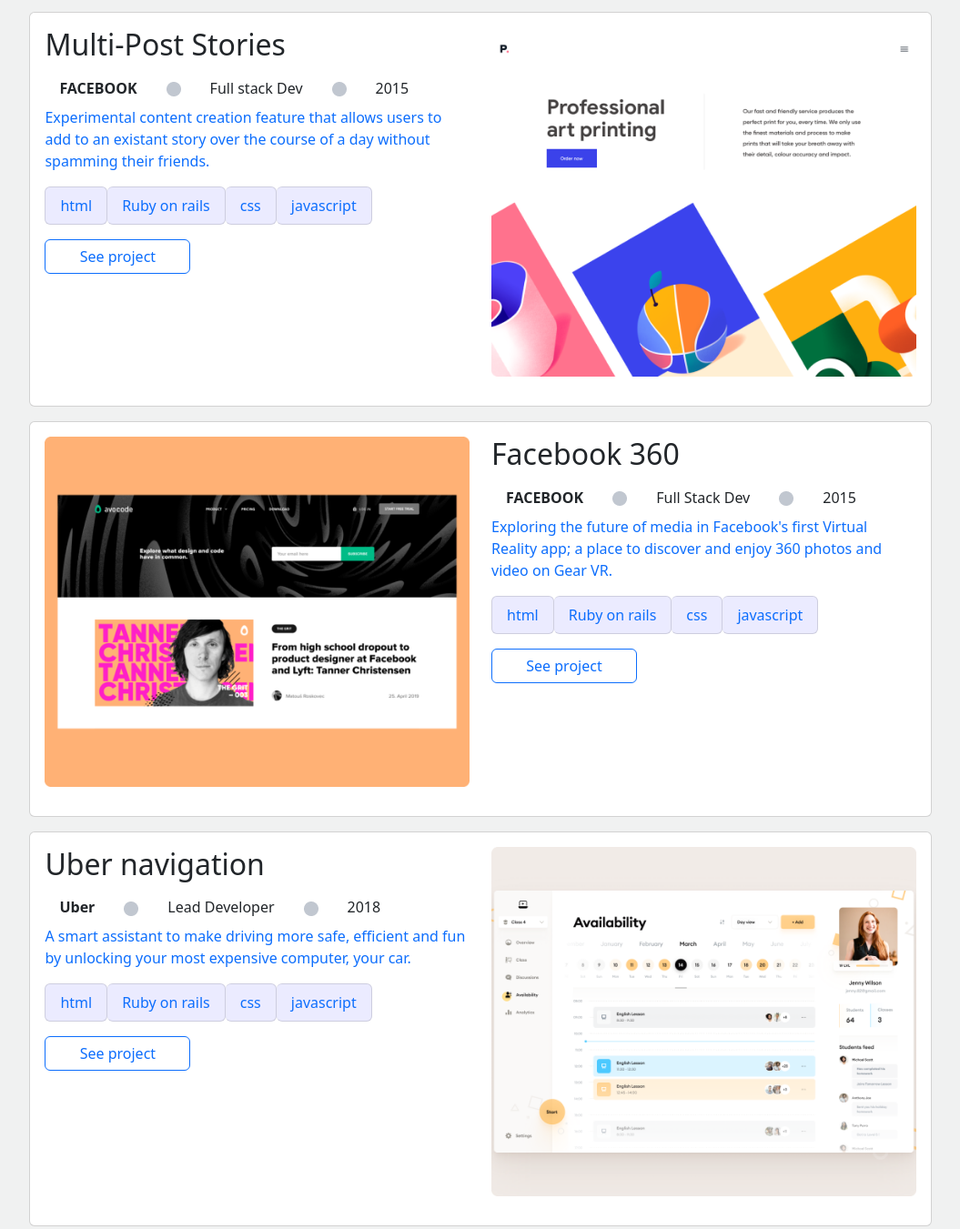
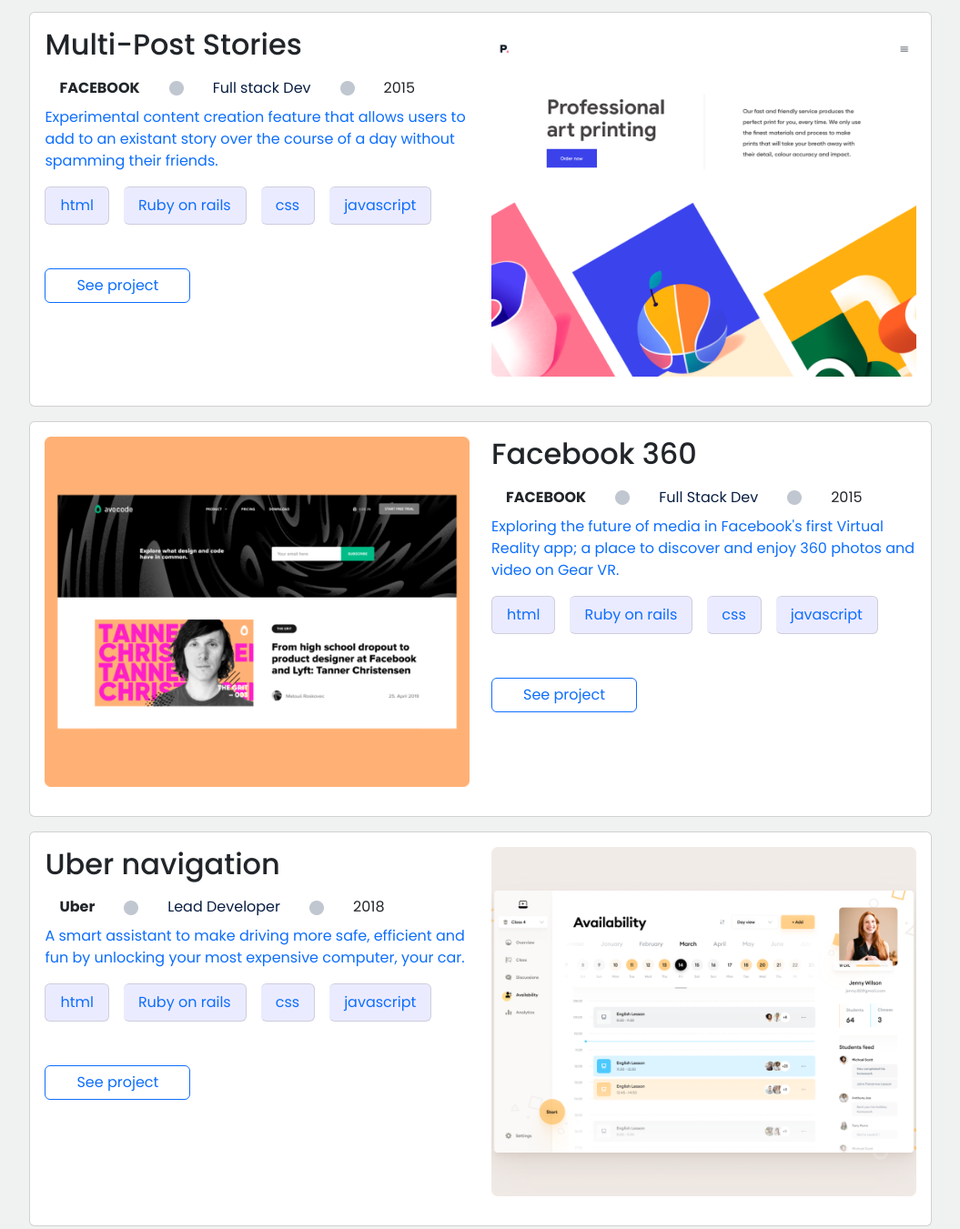
Before and after one commit to beteland123/portiflio-website-using-bootstrap, a website: page index.html in a window 1280 px wide. Shown: the part 1222-2573 px from the top of the page at 91% size, without its empty margins (112-1167 px from the left). Drawn offline with nearby package versions, Linux system fonts and the light colour scheme.

Commit message:
Update the color and font family

```diff
--- a/index.html
+++ b/index.html
@@ -19,7 +19,7 @@
   <body>
     <div class="container-fluid">
       <nav class="navbar navbar-expand-md navbar-dark text-primary bg-white container-fluid">
-        <a class="navbar-brand text-primary" href="#">My logo</a>
+        <a class="navbar-brand text-primary" href="#">My Logo</a>
 
         <!-- Toggler/collapsibe Button -->
         <button
@@ -59,13 +59,13 @@
         <div class="card-img-overlay  mt-5 mt-2">
           <div class="w-65 ml">
              <h1 class="text-dark fw-bolder">I'm BetelAnd! Glad to see you!</h1>
-          <p class="text-primary ">
+          <p class="dark-blue ">
             I'm a software developer! I can help you build a product, feature or
             website. Look through some of my work and experience! If you like
             what you see and have a project you need coded, don't hesitate to
             contact me.
           </p>
-          <p class="text-primary">LET'S CONNECT</p>
+          <p class="lets">LET'S CONNECT</p>
           <ul class="list-group list-group-horizontal">
             <li class="list-group-item list-group-item border-0">
               <img src="/images/twitter.png" alt="Twitter" />
@@ -107,7 +107,7 @@
                     <li class="list-group-item list-group-item border-0">
                       <img src="/images/dot1.png" />
                     </li>
-                    <li class="list-group-item list-group-item border-0">
+                    <li class="list-group-item list-group-item border-0 job-color">
                       Back End Dev
                     </li>
                     <li class="list-group-item list-group-item border-0">
@@ -123,25 +123,25 @@
                   </p>
                   <ul class="list-group list-group-horizontal">
                     <li
-                      class="list-group-item list-group-item bg-muted text-primary m rounded"
+                      class="list-group-item list-group-item bg-muted text-primary mr rounded"
                       id="lang"
                     >
                       html
                     </li>
                     <li
-                      class="list-group-item list-group-item bg-muted text-primary m rounded"
+                      class="list-group-item list-group-item bg-muted text-primary mr rounded"
                       id="lang"
                     >
                       css
                     </li>
                     <li
-                      class="list-group-item list-group-item bg-muted text-primary m rounded"
+                      class="list-group-item list-group-item bg-muted text-primary mr rounded"
                       id="lang"
                     >
                       javascript
                     </li>
                   </ul>
-                  <button type="button" class="btn btn-outline-primary w-50 m">
+                  <button type="button" class="btn btn-outline-primary w-50 mt">
                     See project
                   </button>
                 </div>
@@ -167,7 +167,7 @@
                     <li class="list-group-item list-group-item border-0">
                       <img src="/images/dot1.png" />
                     </li>
-                    <li class="list-group-item list-group-item border-0">
+                    <li class="list-group-item list-group-item border-0 job-color">
                       Full stack Dev
                     </li>
                     <li class="list-group-item list-group-item border-0">
@@ -184,31 +184,31 @@
                   </p>
                   <ul class="list-group list-group-horizontal">
                     <li
-                      class="list-group-item list-group-item bg-muted text-primary m rounded"
+                      class="list-group-item list-group-item bg-muted text-primary mr rounded"
                       id="lang"
                     >
                       html
                     </li>
                     <li
-                      class="list-group-item list-group-item bg-muted text-primary m rounded"
+                      class="list-group-item list-group-item bg-muted text-primary mr rounded"
                       id="lang"
                     >
                       Ruby on rails
                     </li>
                     <li
-                      class="list-group-item list-group-item bg-muted text-primary m rounded"
+                      class="list-group-item list-group-item bg-muted text-primary mr rounded"
                       id="lang"
                     >
                       css
                     </li>
                     <li
-                      class="list-group-item list-group-item bg-muted text-primary m rounded"
+                      class="list-group-item list-group-item bg-muted text-primary mr rounded"
                       id="lang"
                     >
                       javascript
                     </li>
                   </ul>
-                  <button type="button" class="btn btn-outline-primary w-50 m">
+                  <button type="button" class="btn btn-outline-primary w-50 mt">
                     See project
                   </button>
                 </div>
@@ -234,7 +234,7 @@
                     <li class="list-group-item list-group-item border-0">
                       <img src="/images/dot1.png" />
                     </li>
-                    <li class="list-group-item list-group-item border-0">
+                    <li class="list-group-item list-group-item border-0 job-color">
                       Full Stack Dev
                     </li>
                     <li class="list-group-item list-group-item border-0">
@@ -251,32 +251,32 @@
                   </p>
                   <ul class="list-group list-group-horizontal">
                     <li
-                      class="list-group-item list-group-item bg-muted text-primary m rounded"
+                      class="list-group-item list-group-item bg-muted text-primary mr rounded"
                       id="lang"
                     >
                       html
                     </li>
                     <li
-                      class="list-group-item list-group-item bg-muted text-primary m rounded"
+                      class="list-group-item list-group-item bg-muted text-primary mr rounded"
                       id="lang"
                     >
                       Ruby on rails
                     </li>
                     <li
-                      class="list-group-item list-group-item bg-muted text-primary m rounded"
+                      class="list-group-item list-group-item bg-muted text-primary mr rounded"
                       id="lang"
                     >
                       css
                     </li>
                     <li
-                      class="list-group-item list-group-item bg-muted text-primary m rounded"
+                      class="list-group-item list-group-item bg-muted text-primary mr rounded"
                       id="lang"
                     >
                       javascript
                     </li>
 
                   </ul>
-                  <button type="button" class="btn btn-outline-primary w-50 m">
+                  <button type="button" class="btn btn-outline-primary w-50 mt">
                     See project
                   </button>
                 </div>
@@ -302,7 +302,7 @@
                     <li class="list-group-item list-group-item border-0">
                       <img src="/images/dot1.png" />
                     </li>
-                    <li class="list-group-item list-group-item border-0">
+                    <li class="list-group-item list-group-item border-0 job-color">
                       Lead Developer
                     </li>
                     <li class="list-group-item list-group-item border-0">
@@ -318,31 +318,31 @@
                   </p>
                   <ul class="list-group list-group-horizontal">
                     <li
-                      class="list-group-item list-group-item bg-muted text-primary m rounded"
+                      class="list-group-item list-group-item bg-muted text-primary mr rounded"
                       id="lang"
                     >
                       html
                     </li>
                     <li
-                      class="list-group-item list-group-item bg-muted text-primary m rounded"
+                      class="list-group-item list-group-item bg-muted text-primary mr rounded"
                       id="lang"
                     >
                       Ruby on rails
                     </li>
                     <li
-                      class="list-group-item list-group-item bg-muted text-primary m rounded"
+                      class="list-group-item list-group-item bg-muted text-primary mr rounded"
                       id="lang"
                     >
                       css
                     </li>
                     <li
-                      class="list-group-item list-group-item bg-muted text-primary m rounded"
+                      class="list-group-item list-group-item bg-muted text-primary mr rounded"
                       id="lang"
                     >
                       javascript
                     </li>
                   </ul>
-                  <button type="button" class="btn btn-outline-primary w-50 m">
+                  <button type="button" class="btn btn-outline-primary w-50 mt">
                     See project
                   </button>
                 </div>
@@ -380,7 +380,7 @@
                   <img alt="Twitter" src="/images/sign.png" />
                 </li>
               </ul>
-              <button type="button" class="btn btn-outline-primary w-50 m">
+              <button type="button" class="btn btn-outline-primary w-50 mt">
                 Get my resume
               </button>
             </div>
--- a/style.css
+++ b/style.css
@@ -1,15 +1,19 @@
+@import url('https://fonts.googleapis.com/css2?family=Poppins:wght@200;300;400;500;600;700&display=swap');
+body{
+    font-family:poppins,sans-serif;
+}
 span {
   color: #1717a1;
 }
 .m{
     margin-bottom: 1em !important;
-    }
+ }
 
 body{
     background-color: rgb(240, 241, 241);
 }
-.mt-5{
-    margin-left: ($spacer * .25) !important;
+.mt{
+    margin-top: 3em;
 }
 #lang{
     background-color: #EBEBFF;
@@ -32,3 +36,18 @@
 .ml{
     margin-left: 10em;
 }
+.dark-blue{
+    color: #344563;
+}
+h1{
+    color:  #091E42;
+}
+.lets{
+    color: #7F8CFF;
+}
+.job-color{
+    color: #091E42;
+}
+.mr{
+    margin-right: 1em;
+}
```
